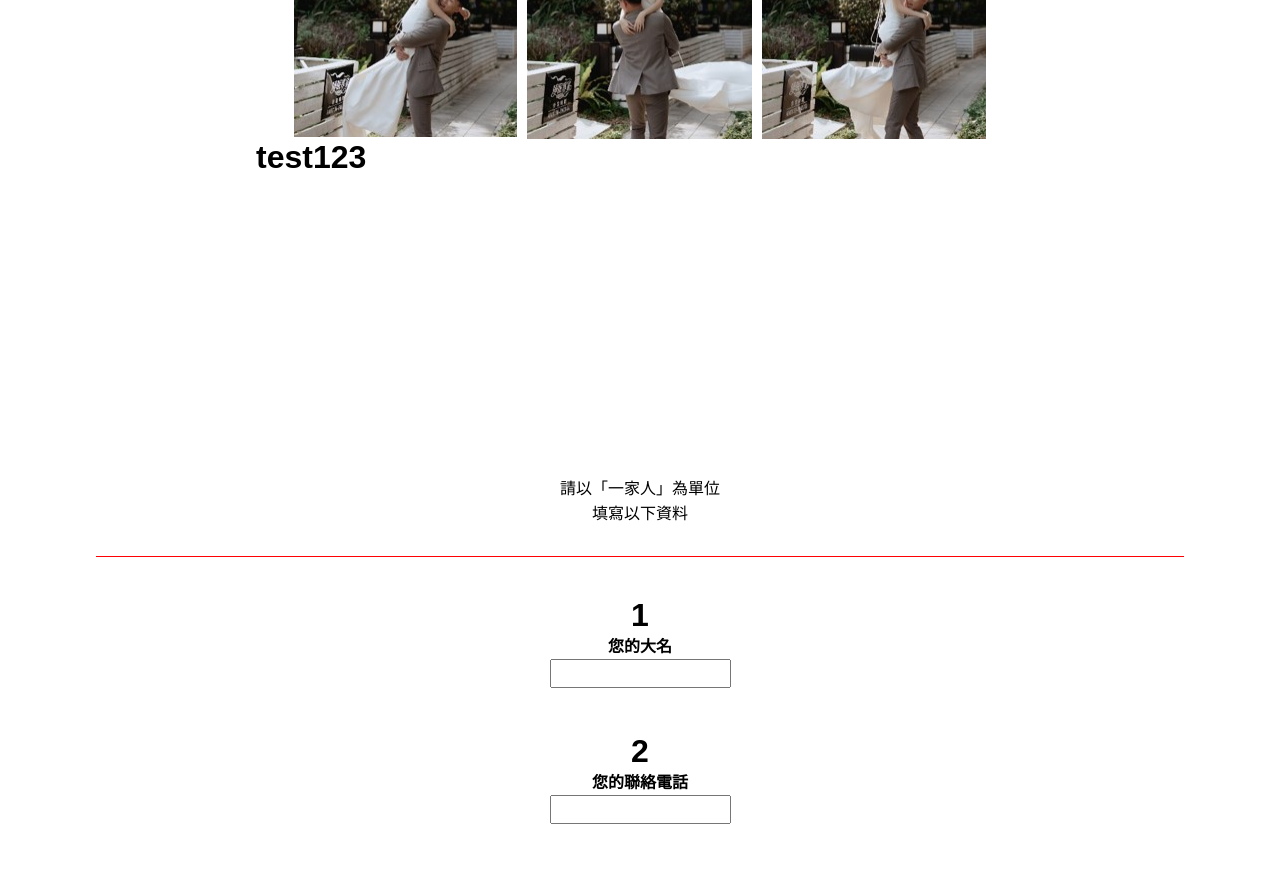
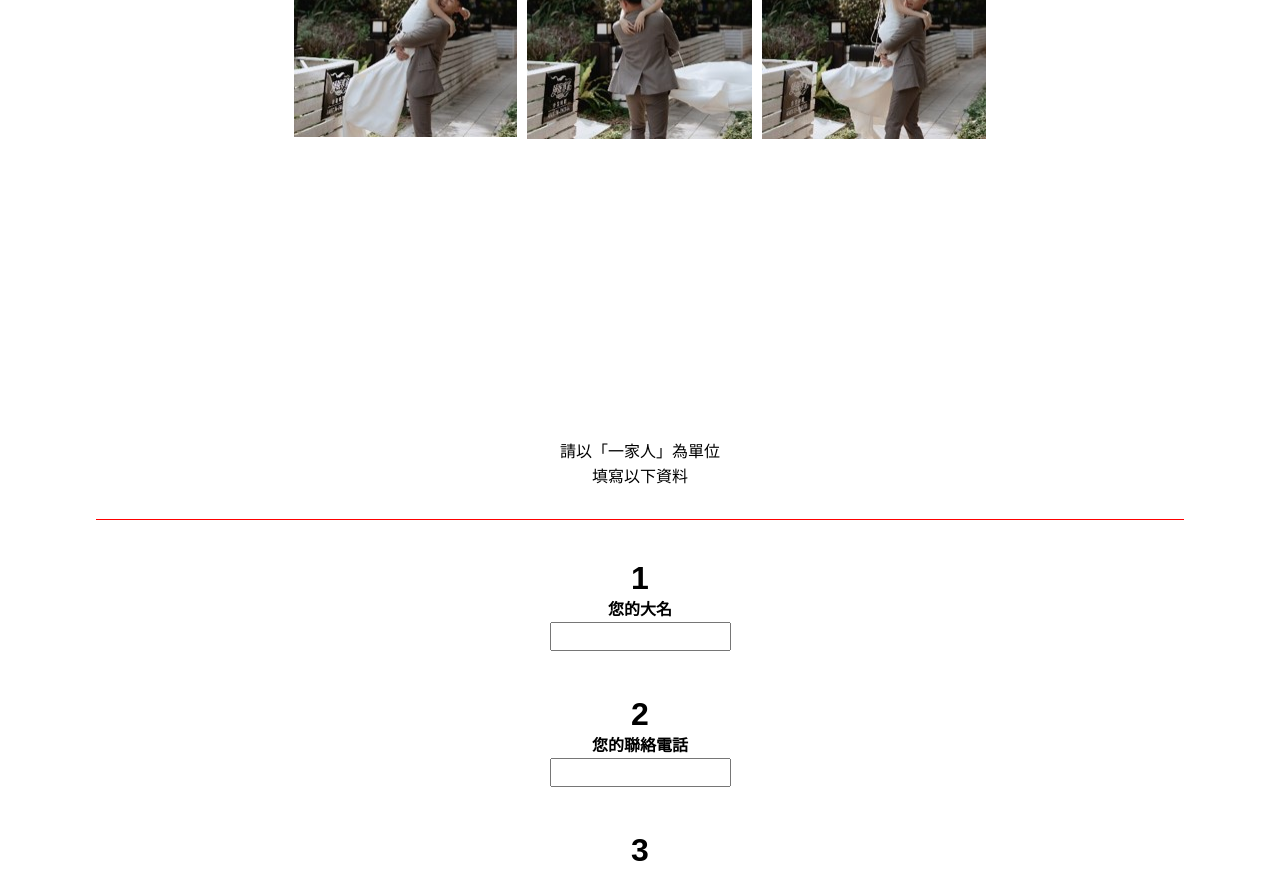
Before and after one commit to chiakaitu/Lance-Rebecca, a Vue app: page / in a window 1280 px wide. Shown: the part 6160-7030 px from the top of the page. Built offline with nearby package versions, Linux system fonts and the light colour scheme.

Commit message:
Revert "2022/06/29 git test"
This reverts commit 3eb7966c97f912cfb0ea4f384efe407cd608c215.

```diff
--- a/src/components/form.vue
+++ b/src/components/form.vue
@@ -1,5 +1,4 @@
 <template>
-  <h1>test123</h1>
   <div class="box display_flex middle">
     <!-- 文字 start -->
     <p>請以「一家人」為單位</p>
```
